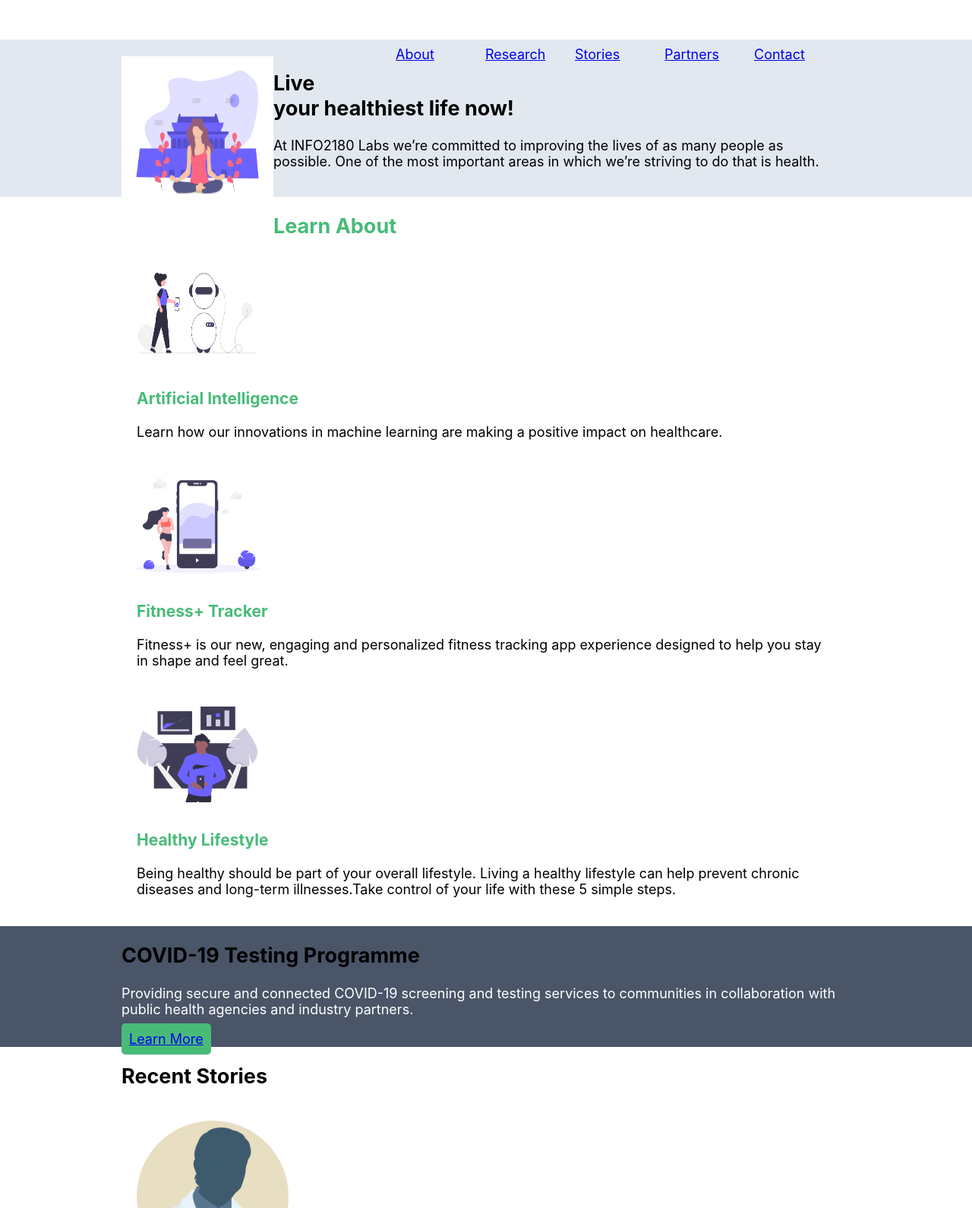
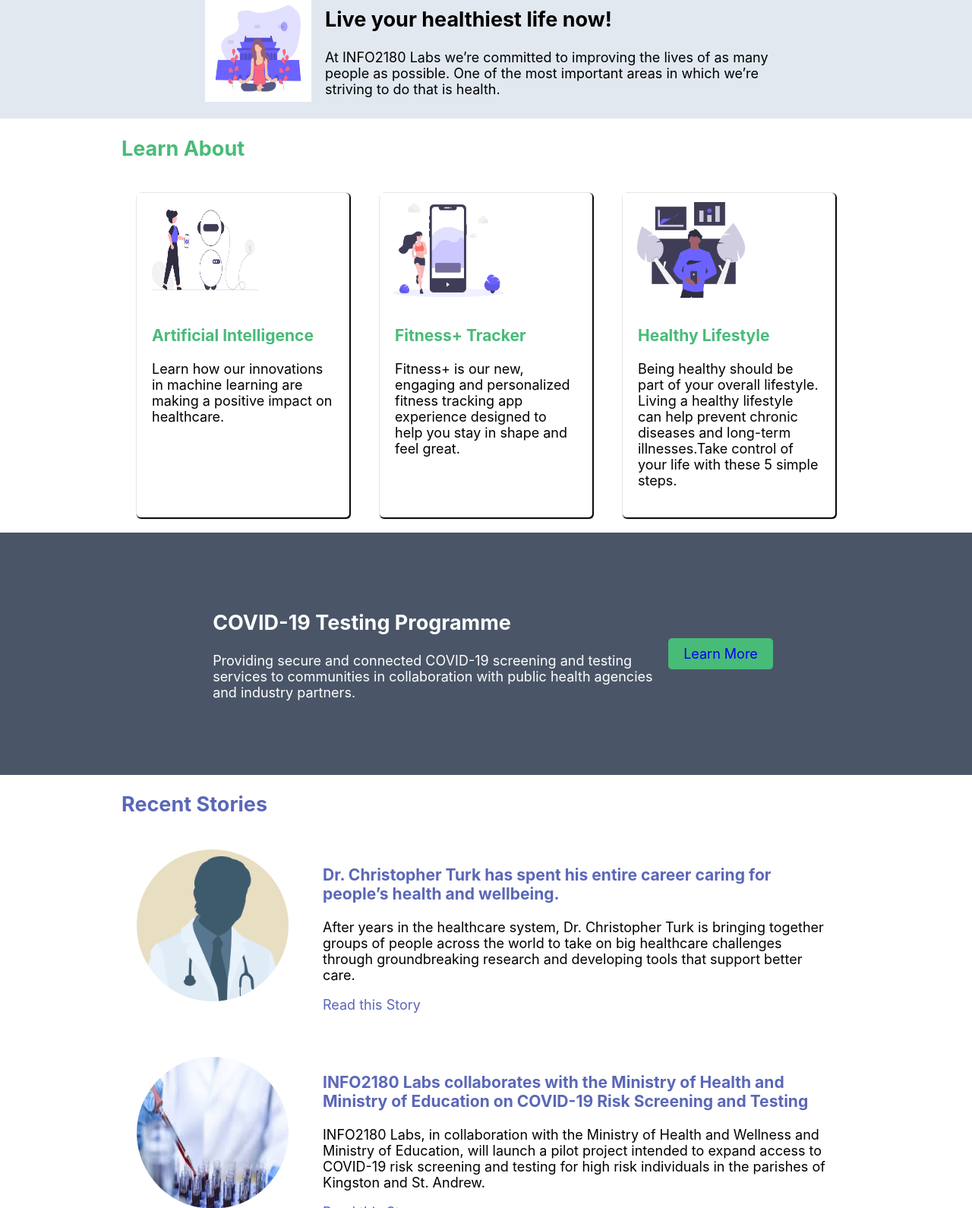
Before and after one commit to Berry-D/info2180-project1, a plain HTML site: page index.html in a window 1280 px wide. Shown: the part 69-1659 px from the top of the page at 76% size. Drawn offline with Linux system fonts and the light colour scheme.

Commit message:
Styling updates

```diff
--- a/styles.css
+++ b/styles.css
@@ -13,53 +13,189 @@
 /*Header*/
 header{
     background-color: white;
+    display: flex;
 }
 
-header.container{
-    margin: 0;
-    /*display:grid;
-    grid-gap: 20px;*/
+header .container{
+    text-align: center;
+    align-items: center;
+    display: flex;
+    flex-direction: row;
+
 }
 
-header .container h1 {
-    /*grid-column: 1/5;
-    display: inline-flex;
-    grid-row: 1;*/
-    padding: 20px;
-    justify-content: start;
+header h1 {
+
+    padding-right: 250px;
     font-size: 18px;
+    float: left;
  }
 
-header .container nav {
-     /*grid-column: 5/5;
-     grid-row: 1;*/
-     justify-content: flex-end;
-     padding: 18px;
- }
- nav ul li {
+
+ li a{
 
     color:#6b7280;
-    list-style-type:none;
-    font-size:18px;
-    justify-content:center;
-    width: 100px;
-    float:inline-end;
-    margin: 9px;
-    display:inline;
+    text-decoration:none;
+    padding:20px;
   }
-nav ul{
-    float: right;
-    display:inline-flex;
+ul {
+
+    margin: 0;
+    padding: 0;
+    display:flex;
+
+    justify-content: flex-end;
+    list-style: none;
 }
 nav a:hover{
     color: #5A67D8;
 }
+/*Hero Overview*/
+.overview-hero {
+    background-color: #E2E8F0;
+}
+.overview-hero .container {
+    display: flex;
+    justify-content: center;
+    align-items: center;
+    flex-direction: row;
 
-.card img {
+}
+.overview-hero-image img {
+
+    height: 140px;
+    width: 140px;
+    padding: 18px;
+
+}
+.overview-hero-text {
+    width: 600px;
+
+}
+
+/*Learn About*/
+.learn-about h2 {
+    text-size-adjust: 24px;
+    color: #48BB78;
+}
+.cards img {
     height: 150px;
+    width: 180px;
+}
+.cards{
+    display: grid;
+    grid-template-columns: 1fr 1fr 1fr;
+}
+.card {
+    border-color: #E2E8F0;
+    border-radius: 5px;
+    margin: 20px;
+    display: inline;
+    box-shadow: 1px 1px 1px 1px;
+}
+.learn-about .card-body{
+    padding: 0px 20px 20px;
+}
+.learn-about h3 {
+    color: #48BB78;
+    font-size: 21px;
+}
+/*Covid-19 Testing Programme*/
+.testing{
+    background-color: #4A5568;
+    padding: 80px;
+
+}
+
+.testing-desciption {
+    color: white;
+    width: 600px;
+    padding-left: 18px;
+
+}
+
+.testing .container{
+    display: flex;
+    justify-content: center;
+    align-items: center;
+    flex-direction: row;
+    }
+.cta .btn {
+    background-color: #48BB78;
+    border-radius: 5px;
+    padding: 10px 20px;
+    text-decoration: none;
+}
+
+/*Recent Stories*/
+.stories h2{
+    color: #5A67B8;
+}
+.stories h3 {
+    text-size-adjust: 18px;
+    color: #5A67B8;
+}
+
+.stories p a {
+    color: #5A67B8;
+    text-decoration: none;
+}
+
+.stories img {
+    border-radius: 50%;
+    height: 200px;
     width: 200px;
+    margin-right: 45px;
 }
-/*Footer*/
+
+article{
+    padding:20px;
+    display: grid;
+    grid-template-columns: 5;
+    grid-template-rows: 2;
+}
+article.stories img{
+   grid-row: 1/2;
+    grid-column: 1/5;
+}
+.article-body{
+    grid-row: 1/2;
+    grid-column: 5/5;
+}
+/*NewsLetter*/
+.newsletter {
+    background-color: #48BB78;
+    padding-top: 30px;
+    padding-bottom: 50px;
+}
+.newsletter .container{
+    text-align: center;
+}
+.form-group{
+    display: inline;
+    padding: 38px;
+}
+.newsletter .h3{
+    text-align: center;
+}
+.newsletter .container {
+    display: -moz-inline-stack;
+    text-align: justify;
+    width: 500px;
+    color: white;
+}
+.newsletter .btn {
+    background-color: #5A67D8;
+    height:40px;
+    width: 170px;
+    padding-inline-end:  30px;
+ }
+ input{
+     height:35px;
+     width: 235px;
+
+ }
+ /*Footer*/
 footer{
     background-color:#4A5568;
     margin-bottom: -20%;
@@ -69,135 +205,3 @@
 footer p{
     color: white;
 }
-/*NewsLetter*/
-.newsletter {
-    background-color: #48BB78;
-    padding-top: 20px;
-    padding-bottom: 40px;
-}
-.newsletter .container{
-    text-align: center;
-}
-.form-group{
-    /*display: inline;*/
-    padding: 38px;
-}
-.newsletter P {
-   /* display: flex;*/
-    text-align: center;
-    color: white;
-}
-.newsletter .btn {
-    background-color: #5A67D8;
-
- }
-/*Recent Stories*/
-.stories h3 {
-    text-size-adjust: 18px;
-    color: #5A67B8;
-}
-
-.stories p a {
-    color: #5A67B8;
-}
-
-.stories img {
-    border-radius: 50%;
-    height: 200px;
-    width: 200px;
-
-}
-
-article{
-    padding:20px;
-    /*display: grid;
-    grid-template-columns: 5;
-    grid-template-rows: 2;*/
-}
-article.stories img{
-   /*grid-row: 1/2;
-    grid-column: 1/5;*/
-}
-.article-body{
-    /*grid-row: 1/2;
-    grid-column: 5/5;*/
-}
-/*Covid-19 Testing Programme*/
-.testing{
-    background-color: #4A5568;
-
-}
-
-.testing p {
-    color: white;
-}
-.testing.container{
-    margin: 1;
-   /* display: grid;
-    grid-gap: 19px;
-    grid-template-rows: 1;
-    grid-template-columns: 3;*/
-}
-.testing .btn {
-    /*grid-column: 4/4;
-    grid-row: 1/1;*/
-    padding: 10px;
-    margin-bottom: 60px;
-    margin-top: 50px;
-    background-color: #48BB78;
-    border-radius: 5px;
-}
-.testing-desciption{
-    float: left;
-}
-
-
-/*Learn About*/
-.learn-about h2 {
-    text-size-adjust: 24px;
-    color: #48BB78;
-}
-/*.learn-about.container.cards{
-    display: grid;
-    grid-template-columns: 150px;
-}*/
-.learn-about.container.card {
-    border-color: #E2E8F0;
-    border-radius: 5px;
-    margin: 20px;
-    /*display: inline;
-    box-shadow: 2px 1px 2px 1px;*/
-}
-
-.learn-about .card-body{
-    padding: 0px 20px 20px 20px;
-}
-.learn-about h3 {
-    color: #48BB78;
-    font-size: 21px;
-}
-/*Hero Overview*/
-.overview-hero {
-    background-color: #E2E8F0;
-}
-.overview-hero-image img {
-    float: left;
-    height: 200px;
-    width: 200px;
-   /* grid-column: 1/5;
-    max-width: 100%;*/
-    padding-top: 22px;
-    padding-bottom: 20px;
-}
-.overview-hero .container {
-    /*display: inline-flex;
-    margin: 1px;
-    display: grid;
-    grid-gap: 19px;*/
-}
-.overview-hero-text {
-    /*grid-column: 5/5;*/
-    padding: 18px;
-    justify-content: center;
-
-}
```
